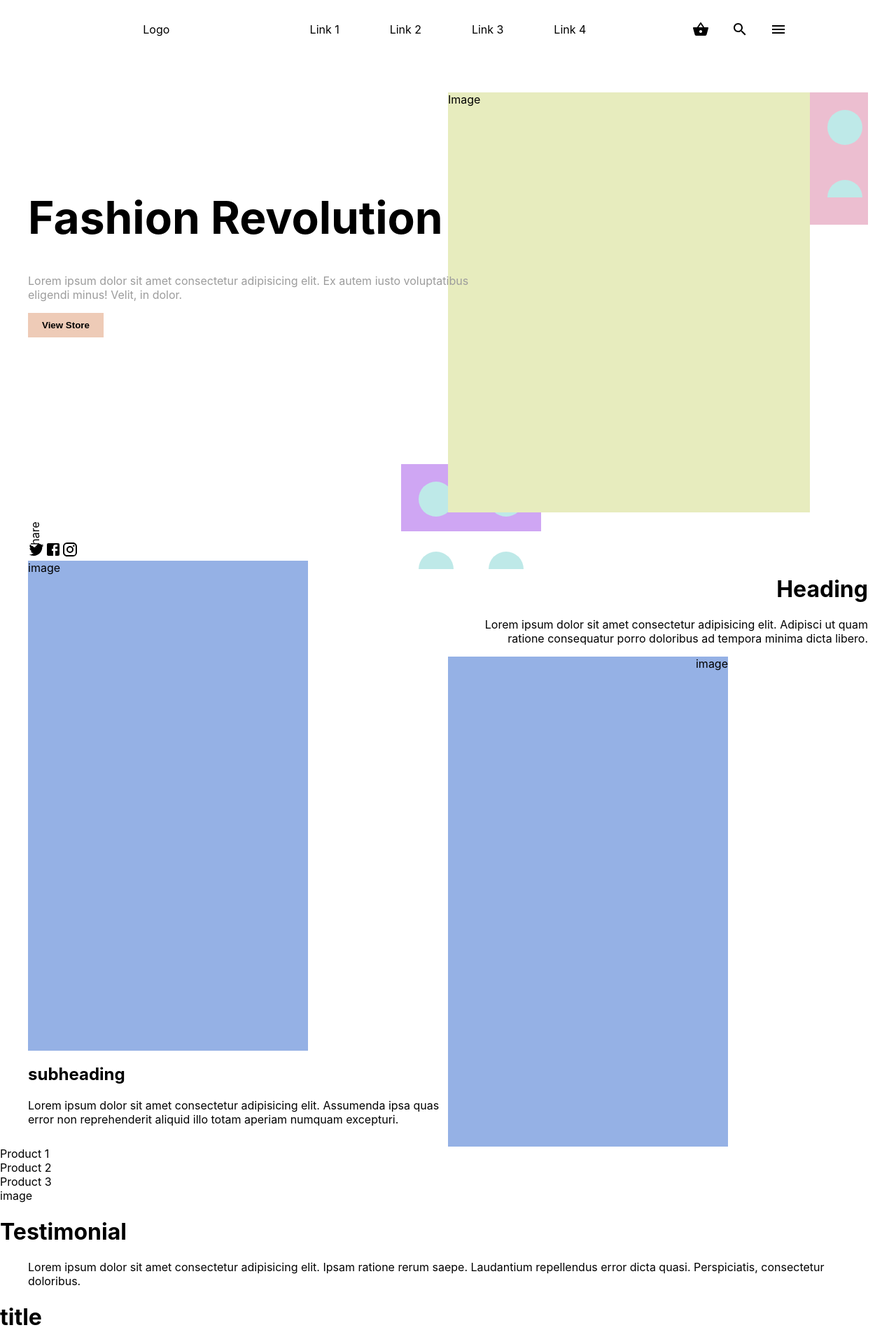
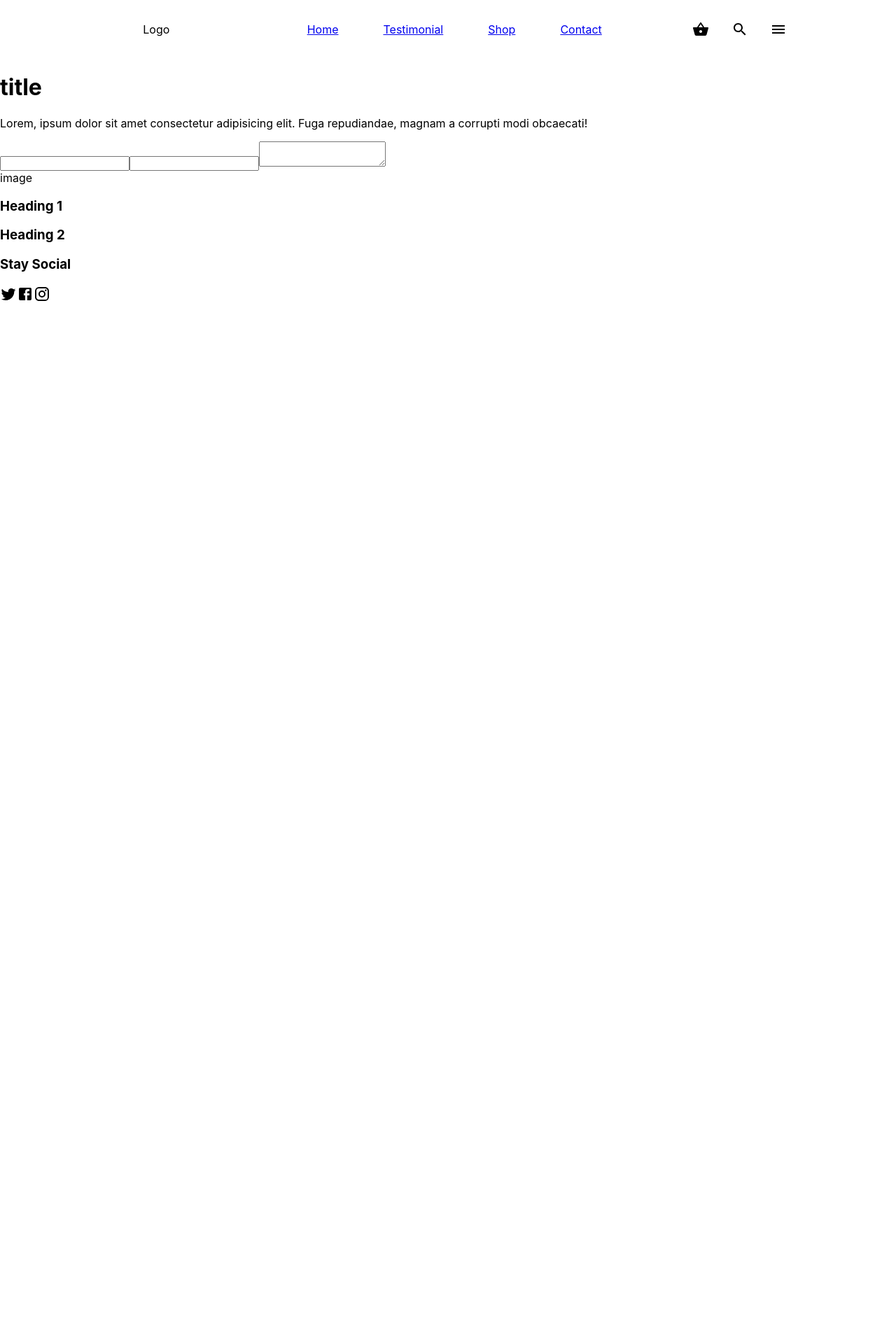
Before and after one commit to RahinF/shop, a React (Create React App) app: page /contact in a window 1280 px wide. Shown: the top 1920 px of the page at 70% size. After the commit the page ends 800 px from the top, so only its background shows below. Built offline with nearby package versions, Linux system fonts and the light colour scheme.

Commit message:
added pages and linked them with react router

```diff
--- a/package.json
+++ b/package.json
@@ -10,6 +10,7 @@
     "@testing-library/user-event": "^12.6.0",
     "react": "^17.0.1",
     "react-dom": "^17.0.1",
+    "react-router-dom": "^5.2.0",
     "react-scripts": "4.0.1",
     "web-vitals": "^0.2.4"
   },
--- a/src/App.js
+++ b/src/App.js
@@ -1,13 +1,25 @@
 import React from "react";
+import { BrowserRouter as Router, Switch, Route } from "react-router-dom";
 import Footer from "./components/Footer";
 import Header from "./components/Header";
 import Home from "./pages/Home";
+import Tesimonial from "./pages/Testimonial";
+import Shop from "./pages/Shop";
+import Contact from "./pages/Contact";
 
 function App() {
   return (
     <>
-      <Header />
-      <Home />
+
+      <Router>
+        <Header />
+        <Switch>
+          <Route path='/' exact component={Home} />
+          <Route path='/testimonial' component={Tesimonial} />
+          <Route path='/shop' component={Shop} />
+          <Route path='/contact' component={Contact} />
+        </Switch>
+      </Router>
       <Footer />
     </>
   );
--- a/src/components/Header.js
+++ b/src/components/Header.js
@@ -1,8 +1,30 @@
 import React from "react";
+import { Link } from "react-router-dom";
 import SearchIcon from "@material-ui/icons/Search";
 import ShoppingBasketIcon from "@material-ui/icons/ShoppingBasket";
 import MenuIcon from "@material-ui/icons/Menu";
-import "./Header.css"
+import "./Header.css";
+
+const links = [
+  {
+    title: "Home",
+    url: "/",
+  },
+
+  {
+    title: "Testimonial",
+    url: "/testimonial",
+  },
+  {
+    title: "Shop",
+    url: "/shop",
+  },
+
+  {
+    title: "Contact",
+    url: "/contact",
+  },
+];
 
 function Header() {
   return (
@@ -10,10 +32,13 @@ function Header() {
       <p className="nav-logo">Logo</p>
 
       <ul className="nav-links">
-        <li>Link 1</li>
-        <li>Link 2</li>
-        <li>Link 3</li>
-        <li>Link 4</li>
+
+        {
+          links.map(link =>(
+            <Link to={link.url}><li>{link.title}</li></Link>
+          ))
+        }
+
       </ul>
 
       <div className="nav-social">
--- /dev/null
+++ b/src/pages/Contact.js
@@ -0,0 +1,26 @@
+import React from 'react'
+
+function Contact() {
+    return (
+
+        <div>
+            <div>
+                <h1>title</h1>
+                <p>
+                    Lorem, ipsum dolor sit amet consectetur adipisicing elit. Fuga
+                    repudiandae, magnam a corrupti modi obcaecati!
+        </p>
+                <div>
+                    <form>
+                        <input type="text"/>
+                        <input type="email"/>
+                        <textarea></textarea>
+                    </form>
+                </div>
+            </div>
+            <div>image</div>
+        </div>
+    )
+}
+
+export default Contact
--- a/src/pages/Home.js
+++ b/src/pages/Home.js
@@ -29,39 +29,10 @@ function Home() {
         </div>
       </div>
 
-      {/* Section 3 */}
-      <div>
-        <div>Product 1</div>
-        <div>Product 2</div>
-        <div>Product 3</div>
-      </div>
 
-      {/* Section 4 */}
-      <div>
-        <div>image</div>
-        <h1>Testimonial</h1>
-        <blockquote>
-          Lorem ipsum dolor sit amet consectetur adipisicing elit. Ipsam ratione
-          rerum saepe. Laudantium repellendus error dicta quasi. Perspiciatis,
-          consectetur doloribus.
-        </blockquote>
-      </div>
 
-      {/* section 5 */}
-      <div>
-        <div>
-          <h1>title</h1>
-          <p>
-            Lorem, ipsum dolor sit amet consectetur adipisicing elit. Fuga
-            repudiandae, magnam a corrupti modi obcaecati!
-          </p>
-          <div>
-            <button>play button</button>
-            <div>video hidden</div>
-          </div>
-        </div>
-        <div>image</div>
-      </div>
+
+
     </>
   );
 }
--- /dev/null
+++ b/src/pages/Shop.js
@@ -0,0 +1,16 @@
+import React from 'react'
+
+function Shop() {
+    return (
+        <div>
+
+
+            <div>Product 1</div>
+            <div>Product 2</div>
+            <div>Product 3</div>
+
+        </div>
+    )
+}
+
+export default Shop
--- /dev/null
+++ b/src/pages/Testimonial.js
@@ -0,0 +1,17 @@
+import React from 'react'
+
+function Testimonial() {
+    return (
+        <div>
+            <div>image</div>
+        <h1>Testimonial</h1>
+        <blockquote>
+          Lorem ipsum dolor sit amet consectetur adipisicing elit. Ipsam ratione
+          rerum saepe. Laudantium repellendus error dicta quasi. Perspiciatis,
+          consectetur doloribus.
+        </blockquote>
+        </div>
+    )
+}
+
+export default Testimonial
```
Also changed, not shown: 2 other files (tests, documents, lock files or other folders).
